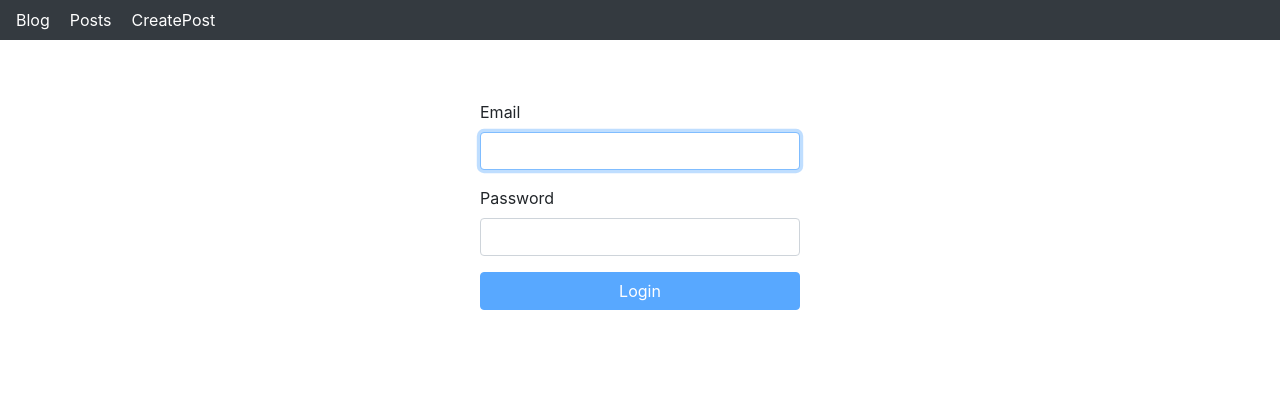
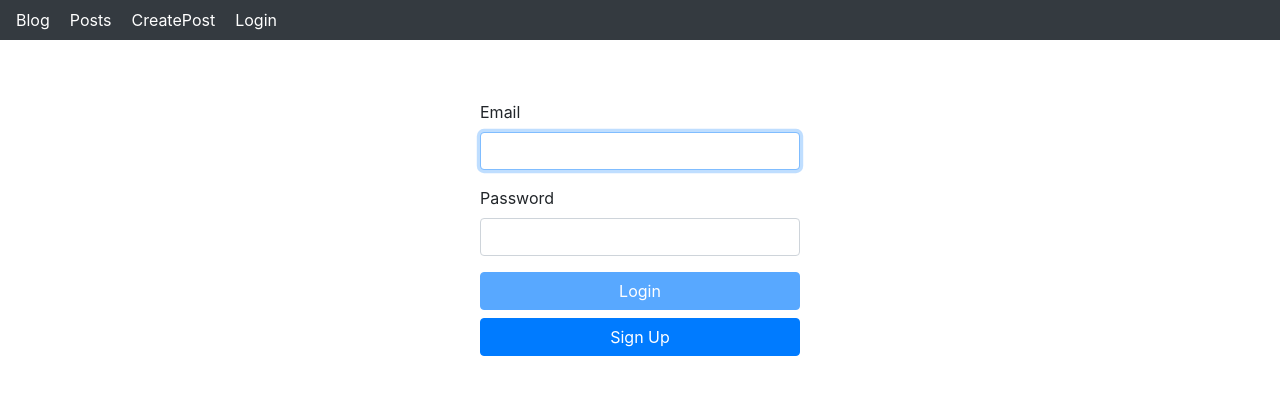
Before and after one commit to Nerfi/blog-app, a React (Create React App) app: page /Login in a window 1280 px wide. Shown: the top 394 px of the page. Built offline with nearby package versions, Linux system fonts and the light colour scheme; the HTML template or start-up script is replaced by a standard one.

Commit message:
added jsonWebToken

```diff
--- a/package.json
+++ b/package.json
@@ -8,6 +8,7 @@
     "@testing-library/react": "^9.3.2",
     "@testing-library/user-event": "^7.1.2",
     "bootstrap": "^4.4.1",
+    "jsonwebtoken": "^8.5.1",
     "react": "^16.13.1",
     "react-bootstrap": "^1.0.0",
     "react-dom": "^16.13.1",
--- a/src/components/Auth/Auth.js
+++ b/src/components/Auth/Auth.js
@@ -35,6 +35,10 @@ const Auth = () =>  {
 
   }
 
+  const handleSwitch = () => {
+    return alert('working')
+  }
+
   return (
      <div className="Login">
         <form onSubmit={handleSubmit}>
@@ -60,6 +64,9 @@ const Auth = () =>  {
           <Button block bssize="large" disabled={!validateForm()} type="submit">
             Login
           </Button>
+            <Button block bssize="large" onClick={handleSwitch} type="submit">
+            Sign Up
+          </Button>
         </form>
     </div>
 
--- a/src/components/Navigation/Navbar.js
+++ b/src/components/Navigation/Navbar.js
@@ -15,7 +15,8 @@ class Main extends Component {
         <Navbar.Collapse id="responsive-navbar-nav">
           <Nav className="mr-auto">
             <NavLink  style={{marginLeft: '20px', color: 'white'}} to="/posts">Posts</NavLink>
-          <NavLink style={{marginLeft: '20px' , color: 'white'}} to="/CreatePost">CreatePost</NavLink>
+            <NavLink style={{marginLeft: '20px' , color: 'white'}} to="/CreatePost">CreatePost</NavLink>
+            <NavLink style={{marginLeft: '20px' , color: 'white'}} to="/Login">Login</NavLink>
 
           </Nav>
         </Navbar.Collapse>
```
Also changed, not shown: 1 other file (tests, documents, lock files or other folders). Lines whose indentation alone changed are shown as unchanged.
